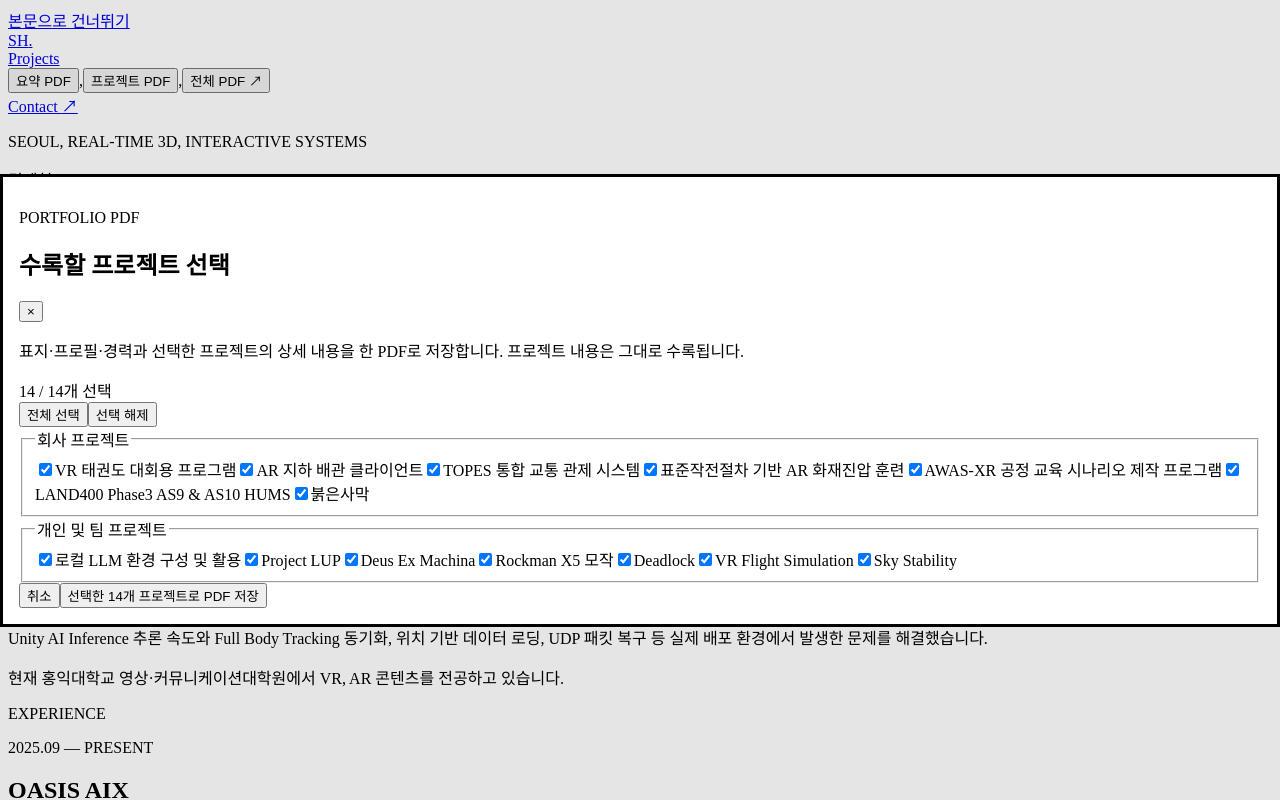
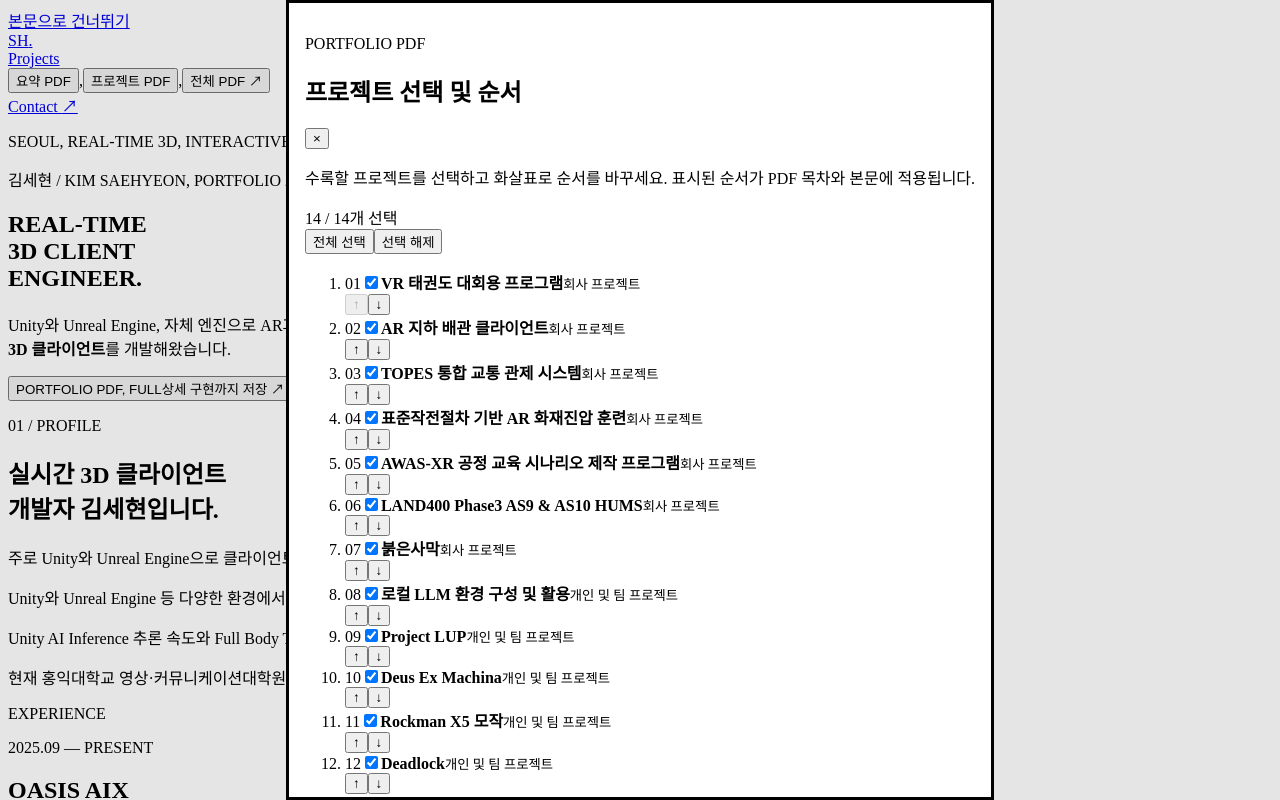
Before and after one commit to ArshesSH/arshessh.github.io, a React (Vite) app: page / in a window 1280 px wide. Both pictures are taken after a click on the button "상세 구현과 설계 도면까지 포함한 전체 PDF를 저장합니다". Shown: the top 800 px of the page. Built offline with nearby package versions, Linux system fonts and the light colour scheme; the HTML template or start-up script is replaced by a standard one.

Commit message:
feat: allow reordering projects in full PDF

```diff
--- a/src/App.tsx
+++ b/src/App.tsx
@@ -523,35 +523,51 @@ const PRINT_TITLES: Record<PdfVariant, string> = {
   projects: '김세현_포트폴리오_프로젝트',
 }
 
-function PdfProjectPicker({ projects, selectedIds, onChange, onClose, onPrint }: {
+function PdfProjectPicker({ projects, orderedIds, selectedIds, onOrderChange, onChange, onClose, onPrint }: {
   projects: Project[]
+  orderedIds: string[]
   selectedIds: string[]
+  onOrderChange: (ids: string[]) => void
   onChange: (ids: string[]) => void
   onClose: () => void
   onPrint: () => void
 }) {
   const selected = new Set(selectedIds)
   const toggle = (id: string) => onChange(selected.has(id) ? selectedIds.filter((item) => item !== id) : [...selectedIds, id])
+  const projectById = new Map(projects.map((project) => [project.id, project]))
+  const move = (index: number, offset: number) => {
+    const next = [...orderedIds]
+    ;[next[index], next[index + offset]] = [next[index + offset], next[index]]
+    onOrderChange(next)
+  }
 
   return <div className="pdf-picker-content">
     <div className="pdf-picker-heading">
-      <div><p className="section-index">PORTFOLIO PDF</p><h2 id="pdf-picker-title">수록할 프로젝트 선택</h2></div>
+      <div><p className="section-index">PORTFOLIO PDF</p><h2 id="pdf-picker-title">프로젝트 선택 및 순서</h2></div>
       <button className="pdf-picker-close" type="button" onClick={onClose} aria-label="닫기">×</button>
     </div>
-    <p className="pdf-picker-description">표지·프로필·경력과 선택한 프로젝트의 상세 내용을 한 PDF로 저장합니다. 프로젝트 내용은 그대로 수록됩니다.</p>
+    <p className="pdf-picker-description">수록할 프로젝트를 선택하고 화살표로 순서를 바꾸세요. 표시된 순서가 PDF 목차와 본문에 적용됩니다.</p>
     <div className="pdf-picker-controls">
       <span>{selectedIds.length} / {projects.length}개 선택</span>
-      <div><button type="button" onClick={() => onChange(projects.map((project) => project.id))}>전체 선택</button><button type="button" onClick={() => onChange([])}>선택 해제</button></div>
+      <div><button type="button" onClick={() => onChange(orderedIds)}>전체 선택</button><button type="button" onClick={() => onChange([])}>선택 해제</button></div>
     </div>
-    <div className="pdf-picker-list">
-      {(['company', 'personal'] as const).map((group) => <fieldset key={group}>
-        <legend>{group === 'company' ? '회사 프로젝트' : '개인 및 팀 프로젝트'}</legend>
-        {projects.filter((project) => project.group === group).map((project) => <label key={project.id}>
-          <input type="checkbox" checked={selected.has(project.id)} onChange={() => toggle(project.id)} />
-          <span>{project.title}</span>
-        </label>)}
-      </fieldset>)}
-    </div>
+    <ol className="pdf-picker-list" aria-label="PDF 프로젝트 순서">
+      {orderedIds.map((id, index) => {
+        const project = projectById.get(id)
+        if (!project) return null
+        return <li className="pdf-picker-item" key={id}>
+          <span className="pdf-picker-position" aria-hidden="true">{selected.has(id) ? formatProjectNumber(orderedIds.slice(0, index).filter((item) => selected.has(item)).length) : '—'}</span>
+          <label>
+            <input type="checkbox" checked={selected.has(id)} onChange={() => toggle(id)} />
+            <span><strong>{project.title}</strong><small>{project.group === 'company' ? '회사 프로젝트' : '개인 및 팀 프로젝트'}</small></span>
+          </label>
+          <div className="pdf-picker-move" role="group" aria-label={`${project.title} 순서 변경`}>
+            <button type="button" aria-label={`${project.title} 위로 이동`} onClick={() => move(index, -1)} disabled={index === 0}>↑</button>
+            <button type="button" aria-label={`${project.title} 아래로 이동`} onClick={() => move(index, 1)} disabled={index === orderedIds.length - 1}>↓</button>
+          </div>
+        </li>
+      })}
+    </ol>
     <div className="pdf-picker-footer">
       <button type="button" onClick={onClose}>취소</button>
       <button type="button" onClick={onPrint} disabled={selectedIds.length === 0}>선택한 {selectedIds.length}개 프로젝트로 PDF 저장</button>
@@ -582,6 +598,7 @@ function App() {
   const [printVariant, setPrintVariant] = useState<PdfVariant | null>(null)
   const [printProjectIds, setPrintProjectIds] = useState<string[] | null>(null)
   const [pickerOpen, setPickerOpen] = useState(false)
+  const [orderedProjectIds, setOrderedProjectIds] = useState<string[]>(() => content.projects.map((project) => project.id))
   const [selectedProjectIds, setSelectedProjectIds] = useState<string[]>(() => content.projects.map((project) => project.id))
   const pickerRef = useRef<HTMLDialogElement>(null)
   const [editMode, setEditMode] = useState(isEditRequested)
@@ -720,6 +737,7 @@ function App() {
 
   const downloadPdf = (variant: PdfVariant) => {
     if (variant === 'full') {
+      setOrderedProjectIds(content.projects.map((project) => project.id))
       setSelectedProjectIds(content.projects.map((project) => project.id))
       setPickerOpen(true)
       return
@@ -751,9 +769,9 @@ function App() {
       {EDITOR_ENABLED && editMode && <EditorToolbar saveState={saveState} onRetry={retrySave} onExit={() => setEditMode(false)} />}
       <div className="screen-app"><a className="skip-link" href="#main">본문으로 건너뛰기</a>{page}<footer><p>© 2026 김세현 / KIM SAEHYEON</p><p>REAL-TIME 3D ENGINEER, SEOUL</p><a href="#/">HOME ↑</a></footer></div>
       <dialog className="pdf-picker" ref={pickerRef} aria-labelledby="pdf-picker-title" onClose={() => setPickerOpen(false)}>
-        <PdfProjectPicker projects={content.projects} selectedIds={selectedProjectIds} onChange={setSelectedProjectIds} onClose={() => setPickerOpen(false)} onPrint={() => startPrint('full', selectedProjectIds)} />
+        <PdfProjectPicker projects={content.projects} orderedIds={orderedProjectIds} selectedIds={selectedProjectIds} onOrderChange={setOrderedProjectIds} onChange={setSelectedProjectIds} onClose={() => setPickerOpen(false)} onPrint={() => startPrint('full', orderedProjectIds.filter((id) => selectedProjectIds.includes(id)))} />
       </dialog>
-      {printVariant && <PrintPortfolio content={content} variant={printVariant} projects={printProjectIds ? content.projects.filter((project) => printProjectIds.includes(project.id)) : undefined} />}
+      {printVariant && <PrintPortfolio content={content} variant={printVariant} projects={printProjectIds ? printProjectIds.map((id) => content.projects.find((project) => project.id === id)).filter((project): project is Project => Boolean(project)) : undefined} />}
     </EditorModeProvider>
   )
 }
```
Also changed, not shown: src/styles.css (+1 -0 lines).
